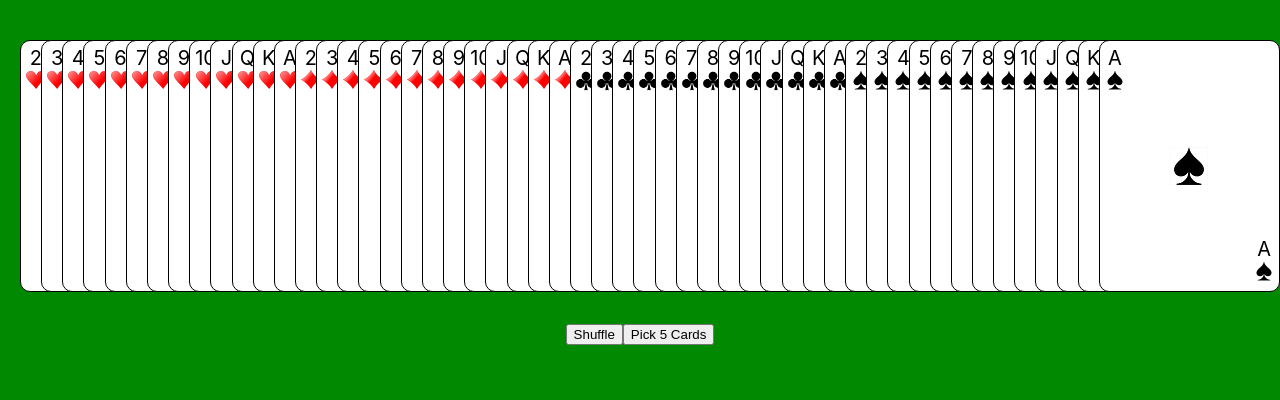
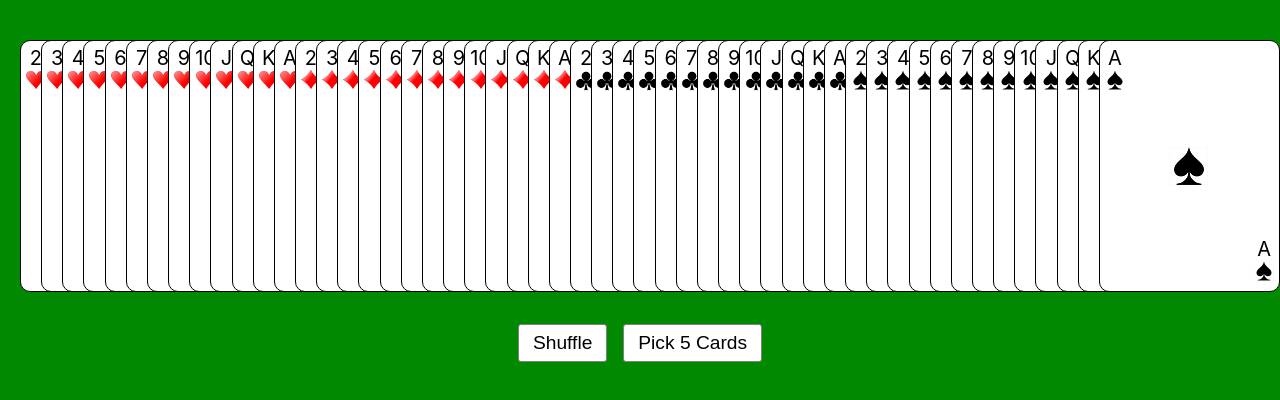
Before and after one commit to OmkarArora/deck-of-cards, a React (Create React App) app: page / in a window 1280 px wide. Shown: the top 400 px of the page. Built offline with nearby package versions, Linux system fonts and the light colour scheme.

Commit message:
style: button styles

```diff
--- a/src/App.css
+++ b/src/App.css
@@ -7,6 +7,7 @@
 .container-actions {
   display: flex;
   justify-content: center;
+  gap: 1rem;
   margin-top: 2rem;
 }
 
--- a/src/index.css
+++ b/src/index.css
@@ -13,7 +13,11 @@
   background-color: var(--bg-color);
 }
 
-code {
-  font-family: source-code-pro, Menlo, Monaco, Consolas, "Courier New",
-    monospace;
+.btn-action {
+  cursor: pointer;
+  border: 1px solid grey;
+  background: #fff;
+  border-radius: 3px;
+  padding: 7px 14px;
+  font-size: 1.2rem;
 }
```
